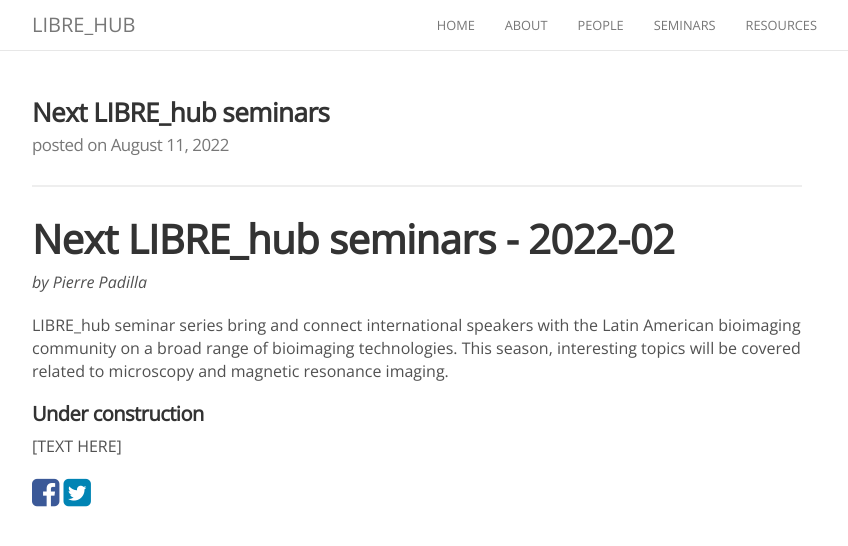
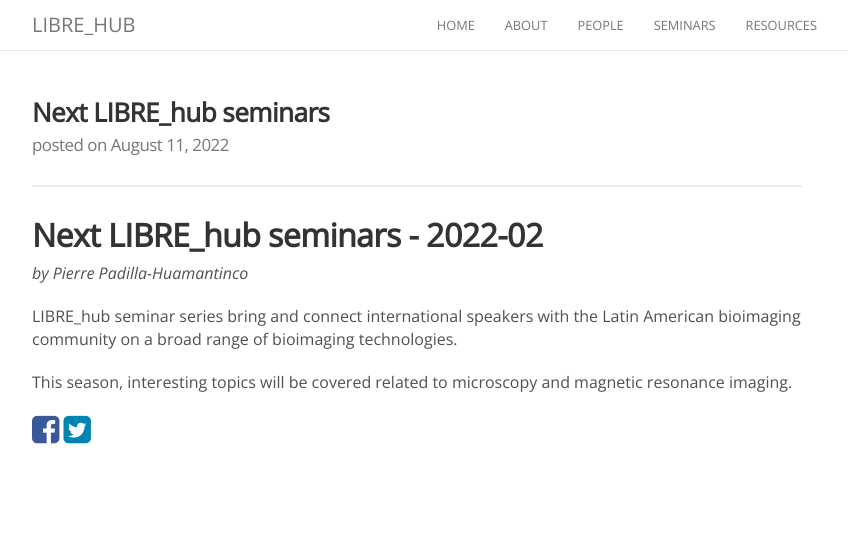
Before and after one commit to LIBREhub/LIBREhub.github.io, a Jekyll site: the page built from _posts/2022-08-11-next-seminar.md, in a window 1280 px wide. Shown: the top 546 px of the page, without its empty margins (223-1071 px from the left). Built offline with Jekyll 4.4.1, drawn with Linux system fonts in a browser that asks for light colours; nearby versions of some CDN libraries; comment, search, counter and statistics services are not loaded.

Commit message:
Update 2022-08-11-next-seminar.md

```diff
--- a/_posts/2022-08-11-next-seminar.md
+++ b/_posts/2022-08-11-next-seminar.md
@@ -2,14 +2,12 @@
 title: Next LIBRE_hub seminars
 description: List of seminars
 categories: newblog
-header-img: images/post/lab_redesign/overall_schem-01.png
+header-img: images/others/coming_soon.jpg
 ---
 
-# Next LIBRE_hub seminars - 2022-02
-*by Pierre Padilla*
+## Next LIBRE_hub seminars - 2022-02
+*by Pierre Padilla-Huamantinco*
 
-LIBRE_hub seminar series bring and connect international speakers with the Latin American bioimaging community on a broad range of bioimaging technologies. This season, interesting topics will be covered related to microscopy and magnetic resonance imaging.
+LIBRE_hub seminar series bring and connect international speakers with the Latin American bioimaging community on a broad range of bioimaging technologies.
 
-#### Under construction
-
-[TEXT HERE]
+This season, interesting topics will be covered related to microscopy and magnetic resonance imaging.
```
